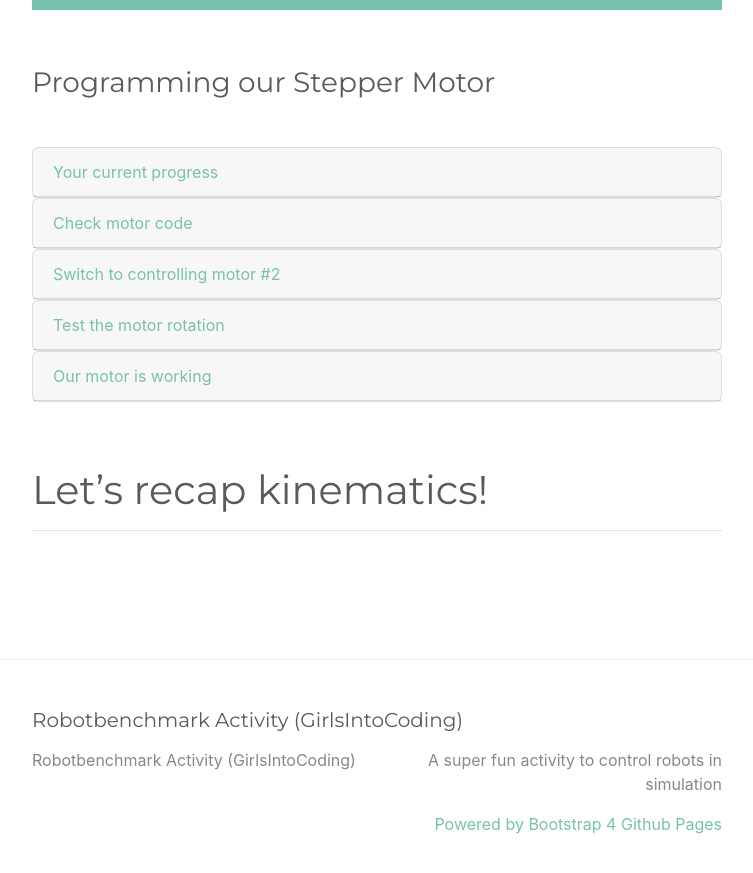
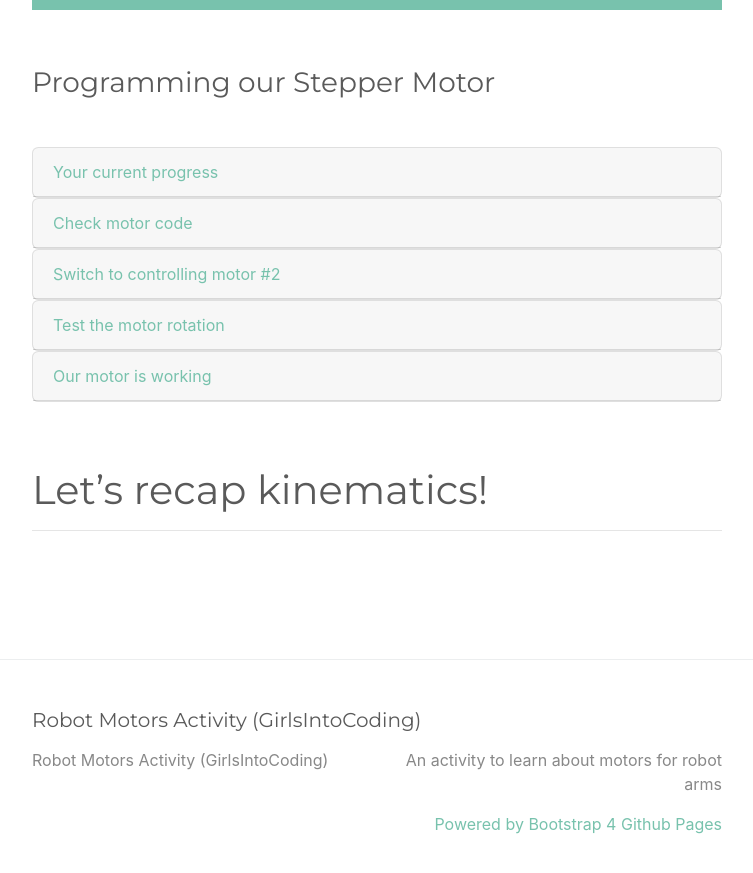
Before and after one commit to samhohcm/RobotArm-Motors-Worksheet, a Jekyll site: the page built from index.md, in a window 1280 px wide and 900 px high, scrolled down 11234 px. Shown: the top 873 px of the window, without its empty margins (263-1016 px from the left). Built offline with Jekyll 4.4.1, drawn with Linux system fonts in a browser that asks for light colours; nearby versions of some CDN libraries.

Commit message:
220108-5

```diff
--- a/_config.yml
+++ b/_config.yml
@@ -13,16 +13,16 @@
 # you will see them accessed via {{ site.title }}, {{ site.email }}, and so on.
 # You can create any custom variable you would like, and they will be accessible
 # in the templates via {{ site.myvariable }}.
-title: Robotbenchmark Activity (GirlsIntoCoding)
+title: Robot Motors Activity (GirlsIntoCoding)
 email: ""
 description: >- # this means to ignore newlines until "baseurl:"
-  A super fun activity to control robots in simulation
+  An activity to learn about motors for robot arms
 #baseurl: "" # the subpath of your site, e.g. /blog
 #url: "" # the base hostname & protocol for your site, e.g. http://example.com
 #twitter_username: jekyllrb
 #github_username:  jekyll
 
-repository: "samhohcm/Robot-Kinematics-Remote-Worksheet-1"
+repository: "samhohcm/RobotArm-Motors-Worksheet"
 
 # Build settings
 plugins:
--- a/_includes/head.html
+++ b/_includes/head.html
@@ -7,8 +7,11 @@
   {%- feed_meta -%}
   <script src="{{ "/assets/javascript/bootstrap/jquery.min.js" | relative_url }}"></script>
   <script src="{{ "/assets/javascript/bootstrap/bootstrap.bundle.min.js" | relative_url }}"></script>
+  <!--This bit for prettifying-->
   <link rel="stylesheet"
                 href="https://cdnjs.cloudflare.com/ajax/libs/highlight.js/10.0.3/styles/default.min.css">
   <script src="https://cdnjs.cloudflare.com/ajax/libs/highlight.js/10.0.3/highlight.min.js"></script>
   <script>hljs.initHighlightingOnLoad();</script>
+  <!--google prettify, archived-->
+  <script src="https://cdn.jsdelivr.net/gh/google/code-prettify@master/loader/run_prettify.js"></script>
 </head>
--- a/index.md
+++ b/index.md
@@ -632,7 +632,7 @@
         <p>All this stuff at the beginning, that's code for setting up the robotics board so our microbit can communicate with it and then use it to send signals to the motors.</p>
         <p>This bit over here, these are <b>functions</b> that can be used for common commands to the motors. It's a bit complicated, but you can think of it as a set of instructions that you would use very often, so you write a function so you won't have to type up the whole thing over and over again!</p>
         <p>This first bit of code you've been given just sets the motor to zero, which is what we used to zero the arm. I've given you a headstart! Look carefully at the function call that sets the motor to zero, and see if you can make the motor do something else when you press the A button or the B button.</p>
-        <div style ="width:0.9;height:300px;overflow:scroll">
+        <!--<div style ="width:0.9;height:300px;overflow:scroll">-->
           <pre><code class="python">
             class KitronikRoboticsBoard:
               PRESCALE_REG = 0xFE
@@ -677,7 +677,7 @@
                   buf = bytearray(2)
                   calcServo = self.SRV_REG_BASE + ((servo - 1) * self.REG_OFFSET) #find the servo number
             </code></pre>
-        </div>
+        <!--</div>-->
 
         <br>
       </div>
```
